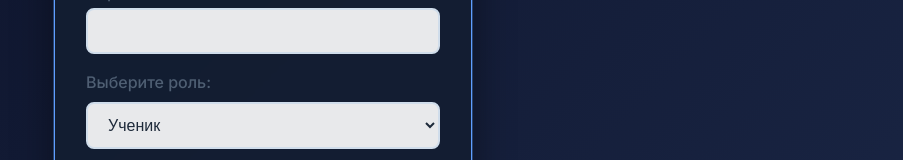
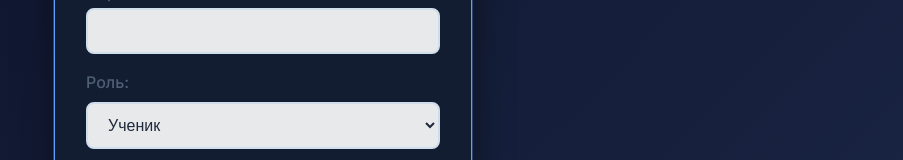
Before and after one commit to uskovmaxim12-stack/Smart-School, a React (Create React App) app in the folder frontend/: page /#/login in a window 1280 px wide. Shown: the part 382-542 px from the top of the page, without its empty margins (377-1280 px from the left). Built offline with nearby package versions, Linux system fonts and the light colour scheme.

Commit message:
Update Login.jsx

```diff
--- a/frontend/src/pages/Login.jsx
+++ b/frontend/src/pages/Login.jsx
@@ -46,7 +46,7 @@ const Login = () => {
             required
           />
           <div className={styles.roleSelector}>
-            <label>Выберите роль:</label>
+            <label>Роль:</label>
             <select value={role} onChange={(e) => setRole(e.target.value)} className={styles.select}>
               <option value="student">Ученик</option>
               <option value="teacher">Учитель</option>
```
